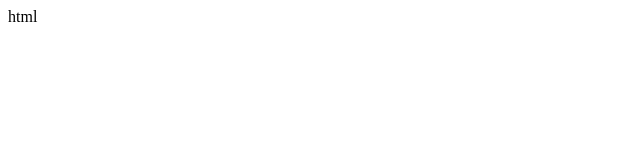
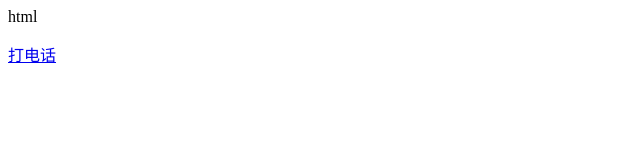
Before and after one commit to yingzhifengfeng/testApp, a plain HTML site: page index.html in a window 1280 px wide. Shown: the full height of the page, 0-640 px from the left. Drawn offline with Linux system fonts and the light colour scheme.

Commit message:
Update index.html

```diff
--- a/index.html
+++ b/index.html
@@ -5,6 +5,7 @@
 </head>
 <body>
 <p>html</p>
+  <a href="tel:15032233801">打电话</a>
 </body>
 
 </html>
```
